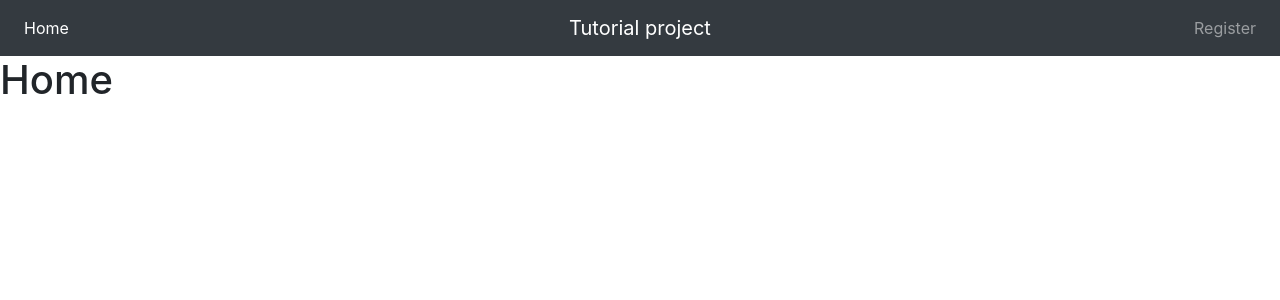
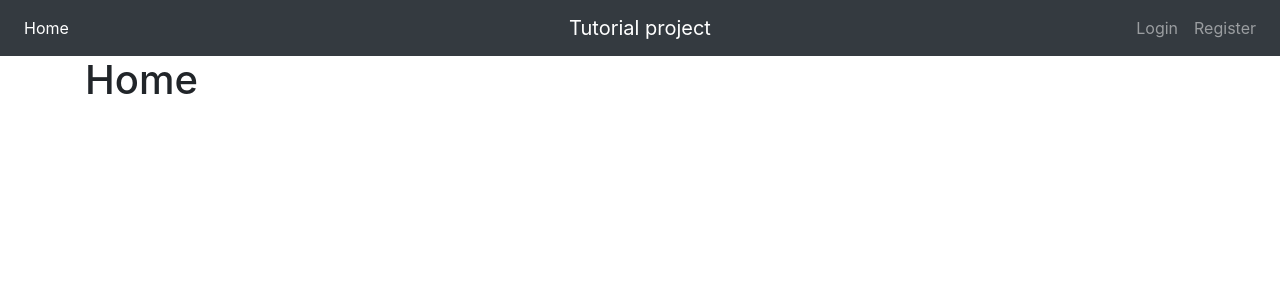
Before and after one commit to jakub-polak/django-social-app, a Django app: page /account/ in a window 1280 px wide. Shown: the top 300 px of the page. Run offline with Django 3.2, Linux system fonts and the light colour scheme; some libraries are stand-ins or nearby versions.

Commit message:
Reset password and modified views if user authenticated

```diff
--- a/accounts/templates/accounts/home.html
+++ b/accounts/templates/accounts/home.html
@@ -4,5 +4,7 @@
 {% endblock %}
 
 {% block body %}
-    <h1>Home</h1>
+    <div class="container">
+        <h1>Home</h1>
+    </div>
 {% endblock %}
--- a/accounts/templates/base.html
+++ b/accounts/templates/base.html
@@ -16,6 +16,20 @@
             <li class="nav-item active">
                 <a class="nav-link" href="/account/">Home</a>
             </li>
+            {% if user.is_authenticated %}
+            <li class="nav-item active">
+                <a class="nav-link" href="/account/profile">Profile</a>
+            </li>
+            <li class="nav-item active">
+                <a class="nav-link" href="/account/profile/edit">Edit Profile</a>
+            </li>
+            <li class="nav-item">
+                <a class="nav-link" href="/account/change-password/">Change Password</a>
+            </li>
+            <li class="nav-item">
+                <a class="nav-link" href="/account/reset-password/">Reset Password</a>
+            </li>
+            {% endif %}
         </ul>
     </div>
     <div class="mx-auto order-0">
@@ -26,9 +40,18 @@
     </div>
     <div class="navbar-collapse collapse w-100 order-3 dual-collapse2">
         <ul class="navbar-nav ml-auto">
+            {% if user.is_authenticated %}
+            <li class="nav-item">
+                <a class="nav-link" href="/account/logout">Logout</a>
+            </li>
+            {% else %}
+            <li class="nav-item">
+                <a class="nav-link" href="/account/login">Login</a>
+            </li>
             <li class="nav-item">
                 <a class="nav-link" href="/account/register">Register</a>
             </li>
+            {% endif %}
         </ul>
     </div>
 </nav>
--- a/accounts/urls.py
+++ b/accounts/urls.py
@@ -1,4 +1,8 @@
-from django.contrib.auth.views import LoginView, LogoutView
+from django.contrib.auth.views import (
+    LoginView, LogoutView, PasswordResetView, PasswordResetDoneView, PasswordResetConfirmView,
+    PasswordResetCompleteView,
+)
+
 from django.urls import path
 
 from accounts import views
@@ -10,5 +14,21 @@ urlpatterns = [
     path('register/', views.register, name='register'),
     path('profile/', views.view_profile, name='view_profile'),
     path('profile/edit', views.edit_profile, name='edit_profile'),
-    path('profile/change-password', views.change_password, name='change_password'),
+    path('change-password/', views.change_password, name='change_password'),
+    path(
+        'reset-password/',
+        PasswordResetView.as_view(), name='password_reset'
+    ),
+    path(
+        'reset-password/done/',
+        PasswordResetDoneView.as_view(), name='password_reset_done'
+    ),
+    path(
+        'reset-password/confirm/<uidb64>/<token>/',
+        PasswordResetConfirmView.as_view(), name='password_reset_confirm'
+    ),
+    path(
+        'reset-password/complete/',
+        PasswordResetCompleteView.as_view(), name='password_reset_complete'
+    ),
 ]
--- a/accounts/views.py
+++ b/accounts/views.py
@@ -1,4 +1,5 @@
 from django.contrib.auth.forms import PasswordChangeForm
+from django.contrib.auth.decorators import login_required
 from django.shortcuts import render, redirect
 from django.contrib.auth import update_session_auth_hash
 
@@ -33,6 +34,7 @@ def register(request):
         return render(request, 'accounts/register.html', args)
 
 
+@login_required
 def view_profile(request):
     args = {
         'user': request.user,
@@ -40,6 +42,7 @@ def view_profile(request):
     return render(request, 'accounts/profile.html', args)
 
 
+@login_required
 def edit_profile(request):
     if request.method == 'POST':
         form = EditProfileForm(request.POST, instance=request.user)
@@ -54,6 +57,7 @@ def edit_profile(request):
         return render(request, 'accounts/edit_profile.html', args)
 
 
+@login_required
 def change_password(request):
     if request.method == 'POST':
         form = PasswordChangeForm(data=request.POST, user=request.user)
--- a/tutorial/settings.py
+++ b/tutorial/settings.py
@@ -120,4 +120,8 @@ USE_TZ = True
 
 STATIC_URL = '/static/'
 
+LOGIN_URL = '/account/login/'
 LOGIN_REDIRECT_URL = '/account/'
+
+EMAIL_HOST = 'localhost'
+EMAIL_PORT = 1025
```
Also changed, not shown: accounts/migrations/__init__.py (deleted).
